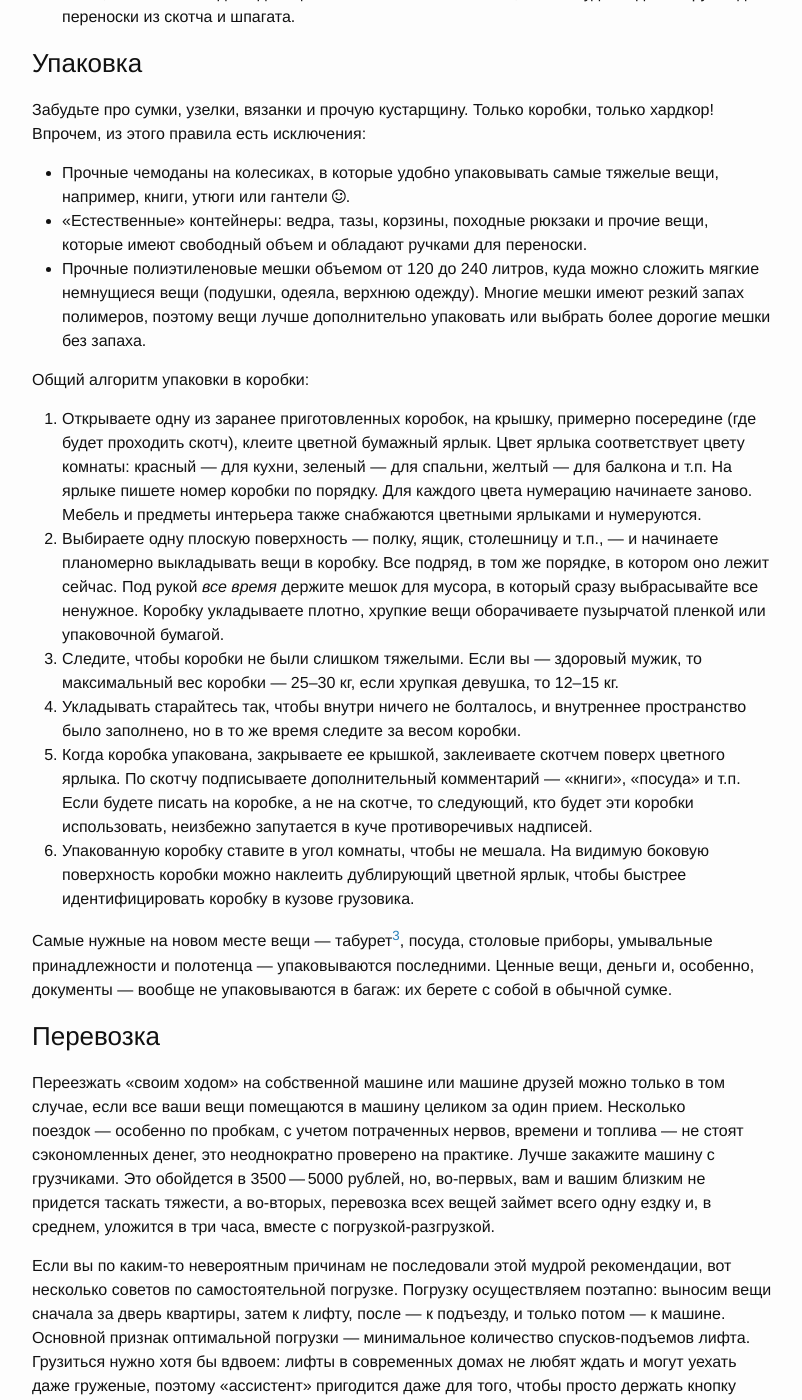
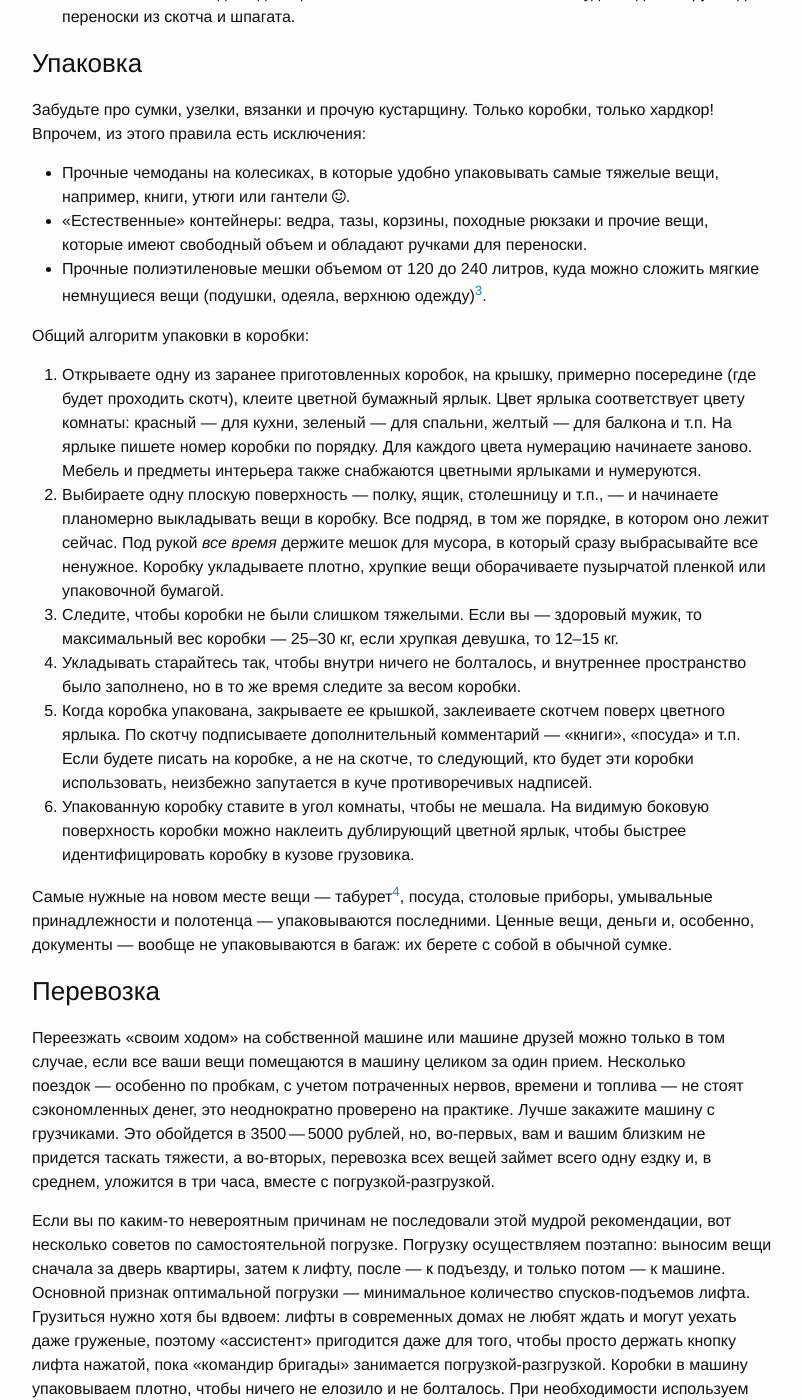
Before and after one commit to beeos/beeos.github.io, a Jekyll site: the page built from _posts/2014-01-20-how-to-move-fast-and-easy.markdown, in a window 1280 px wide and 1400 px high, scrolled down 2037 px. Shown: the whole window, without its empty margins (238-1040 px from the left). Built offline with Jekyll 4.4.1, drawn with Linux system fonts in a browser that asks for light colours; nearby versions of some CDN libraries; some of the changed text lies outside the part shown.

Commit message:
Moving some helper text to footnotes

```diff
--- a/_posts/2014-01-20-how-to-move-fast-and-easy.markdown
+++ b/_posts/2014-01-20-how-to-move-fast-and-easy.markdown
@@ -45,7 +45,7 @@
 
 - Прочные чемоданы на колесиках, в которые удобно упаковывать самые тяжелые вещи, например, книги, утюги или гантели <i class="fa fa-smile-o"></i>.
 - «Естественные» контейнеры: ведра, тазы, корзины, походные рюкзаки и прочие вещи, которые имеют свободный объем и обладают ручками для переноски.
-- Прочные полиэтиленовые мешки объемом от 120 до 240 литров, куда можно сложить мягкие немнущиеся вещи (подушки, одеяла, верхнюю одежду). Многие мешки имеют резкий запах полимеров, поэтому вещи лучше дополнительно упаковать или выбрать более дорогие мешки без запаха.
+- Прочные полиэтиленовые мешки объемом от 120 до 240 литров, куда можно сложить мягкие немнущиеся вещи (подушки, одеяла, верхнюю одежду)[^3].
 
 Общий алгоритм упаковки в коробки:
 
@@ -56,7 +56,7 @@
 5. Когда коробка упакована, закрываете ее крышкой, заклеиваете скотчем поверх цветного ярлыка. По скотчу подписываете дополнительный комментарий&nbsp;— «книги», «посуда» и т.п. Если будете писать на коробке,  а не на скотче, то следующий, кто будет эти коробки использовать, неизбежно запутается в куче противоречивых надписей.
 6. Упакованную коробку ставите в угол комнаты, чтобы не мешала. На видимую боковую поверхность коробки можно наклеить дублирующий цветной ярлык, чтобы быстрее идентифицировать коробку в кузове грузовика.
 
-Самые нужные на новом месте вещи&nbsp;— табурет[^3], посуда, столовые приборы, умывальные принадлежности и полотенца&nbsp;— упаковываются последними. Ценные вещи, деньги и, особенно, документы&nbsp;— вообще не упаковываются в багаж: их берете с собой в обычной сумке.
+Самые нужные на новом месте вещи&nbsp;— табурет[^4], посуда, столовые приборы, умывальные принадлежности и полотенца&nbsp;— упаковываются последними. Ценные вещи, деньги и, особенно, документы&nbsp;— вообще не упаковываются в багаж: их берете с собой в обычной сумке.
 
 ### Перевозка
 
@@ -94,4 +94,5 @@
 
 [^1]: Например, на [darudar.ru](http://www.darudar.ru)
 [^2]: Например, на [Авито](http://www.avito.ru)
-[^3]: Если меня попросят выбрать всего один _самый нужный_ предмет в пустой квартире&nbsp;— это будет именно табурет.
+[^3]: Многие мешки имеют резкий запах полимеров, поэтому вещи лучше дополнительно упаковать или выбрать мешки без запаха: они, обычно, стоят чуть дороже.
+[^4]: Если меня попросят выбрать всего один _самый нужный_ предмет в пустой квартире&nbsp;— это будет именно табурет.
```
